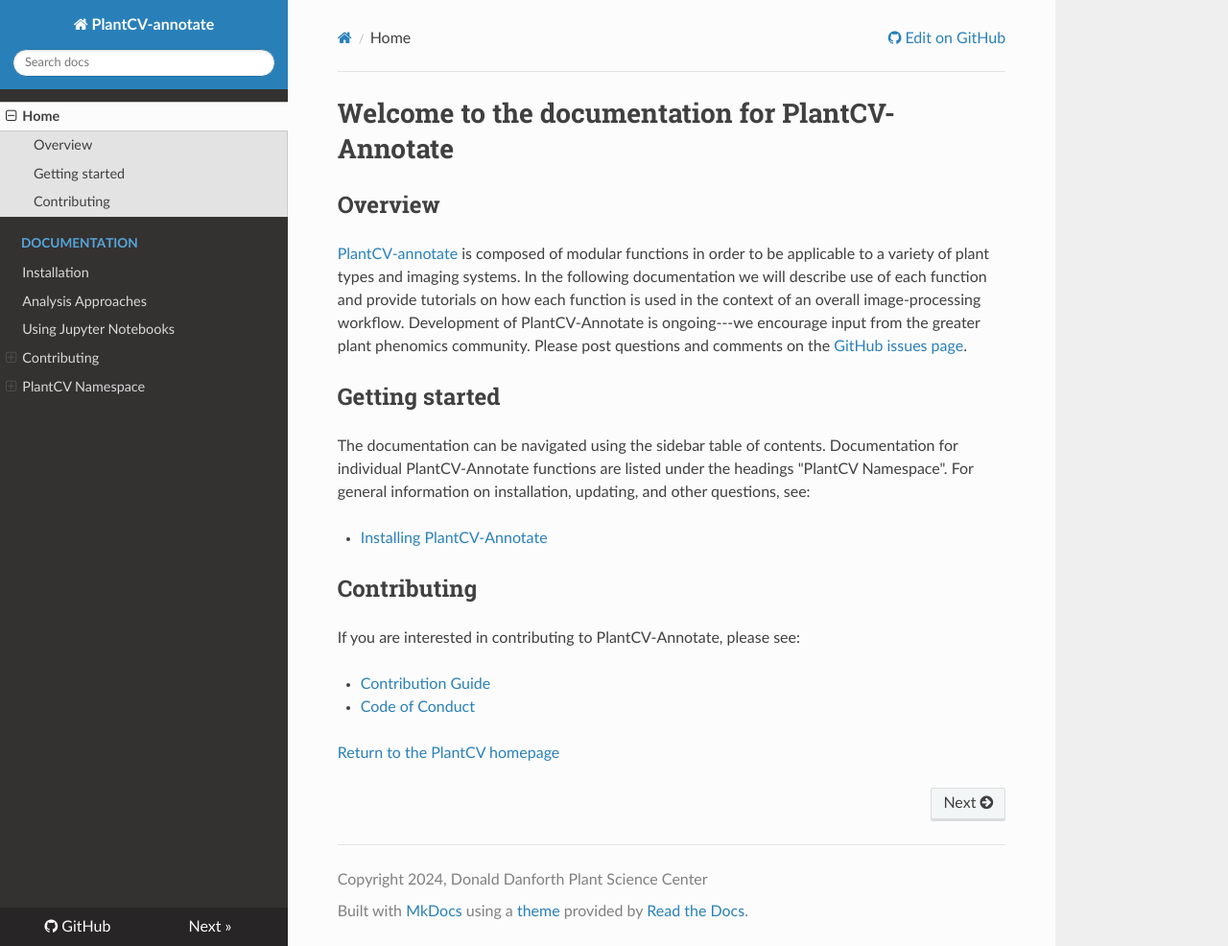
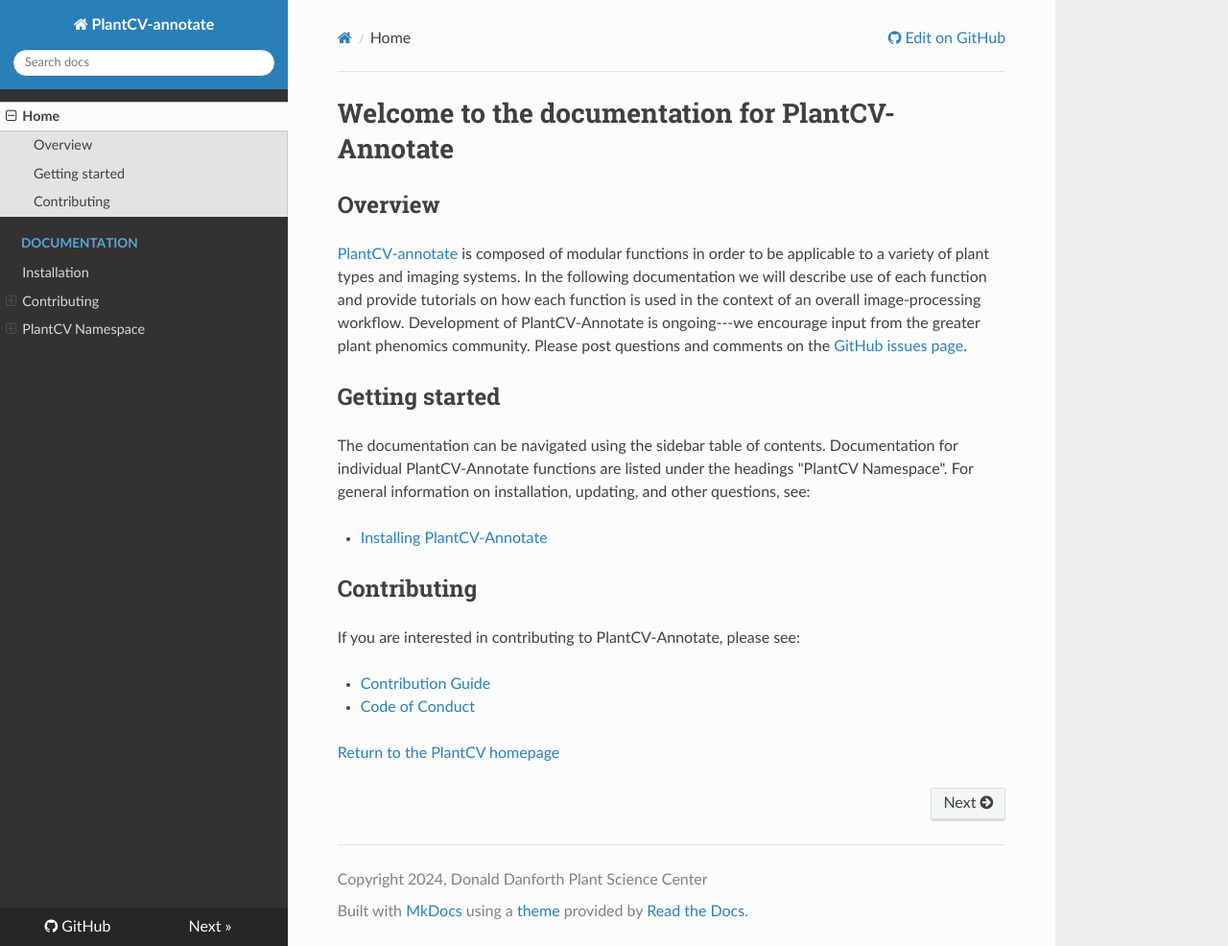
Before and after one commit to danforthcenter/plantcv-annotate, an MkDocs documentation site: the page built from docs/index.md, in a window 1280 px wide and 986 px high. Shown: the whole window at 96% size. Built offline with MkDocs 1.6.1, drawn with Linux system fonts in a browser that asks for light colours; nearby versions of some CDN libraries.

Commit message:
Update mkdocs.yml
remove nonexistent files

```diff
--- a/mkdocs.yml
+++ b/mkdocs.yml
@@ -10,9 +10,8 @@
 - Home: index.md
 - Documentation:
   - 'Installation': installation.md
-  - 'Analysis Approaches': analysis_approach.md
-  - 'Using Jupyter Notebooks': jupyter.md
   - 'Contributing':
+    - 'Contributing guide': CONTRBUTING.md
     - 'Code of Conduct': CODE_OF_CONDUCT.md
     - 'Adding/Editing Documentation': documentation.md
   - 'PlantCV Namespace':
```
